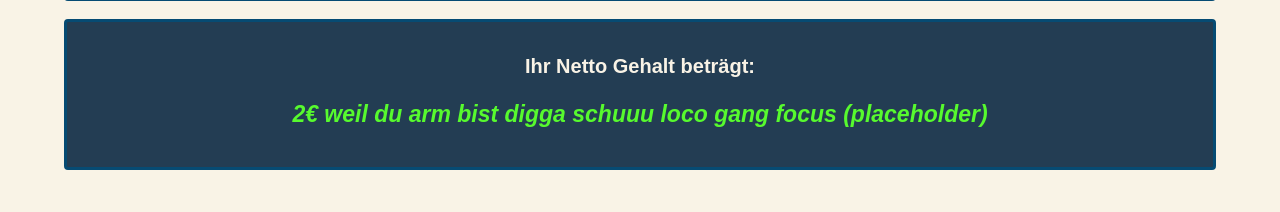
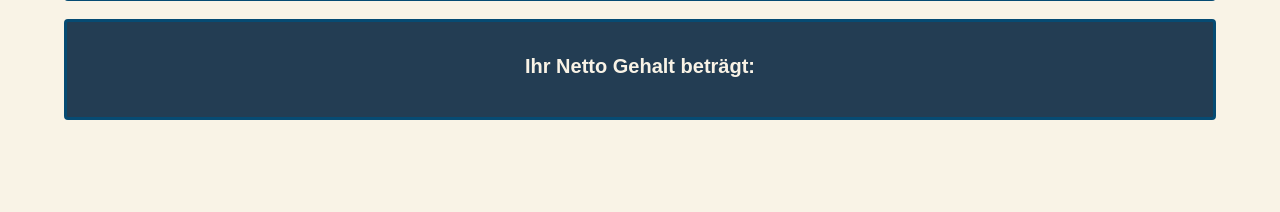
Before and after one commit to YassinS/steuercalculator, a Flask app: page / in a window 1280 px wide. Shown: the part 418-630 px from the top of the page. Run offline with Flask 2, Linux system fonts and the light colour scheme.

Commit message:
Moved css to same folder

```diff
--- a/templates/index.html
+++ b/templates/index.html
@@ -36,7 +36,7 @@
     <section id="Result">
         <div class="container cresult">
             <h2>Ihr Netto Gehalt beträgt:</h2>
-            <p class="Netto">2€ weil du arm bist digga schuuu loco gang focus (placeholder)</p>
+            <p class="Netto"></p>
         </div>
     </section>
 
```
Also changed, not shown: templates/style.css (renamed from style.css).
